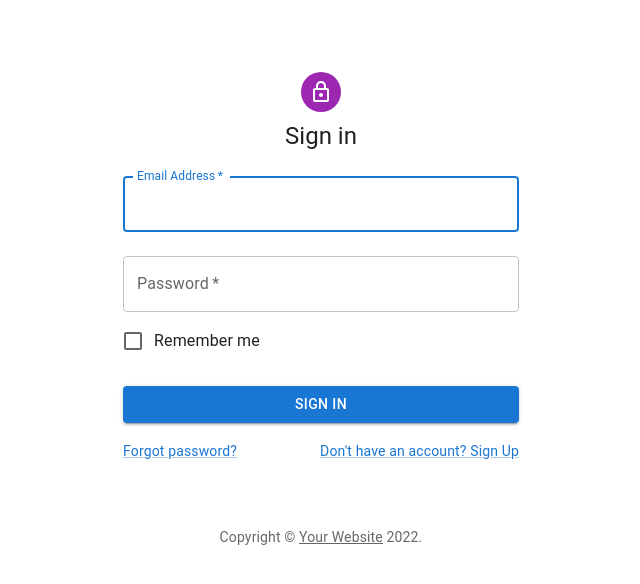
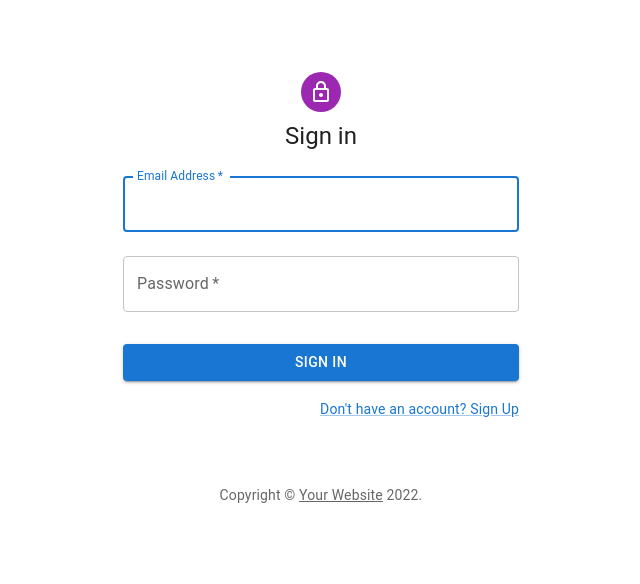
Before and after one commit to MadhavKanna/newhacks2022, a React (Create React App) app: page / in a window 1280 px wide. Shown: the top 584 px of the page, without its empty margins (319-959 px from the left). Built offline with nearby package versions, Linux system fonts and the light colour scheme.

Commit message:
added router

```diff
--- a/src/Components/SignIn.jsx
+++ b/src/Components/SignIn.jsx
@@ -77,10 +77,7 @@
               id="password"
               autoComplete="current-password"
             />
-            <FormControlLabel
-              control={<Checkbox value="remember" color="primary" />}
-              label="Remember me"
-            />
+
             <Button
               type="submit"
               fullWidth
@@ -91,9 +88,7 @@
             </Button>
             <Grid container>
               <Grid item xs>
-                <Link href="#" variant="body2">
-                  Forgot password?
-                </Link>
+
               </Grid>
               <Grid item>
                 <Link href="#" variant="body2">
```
